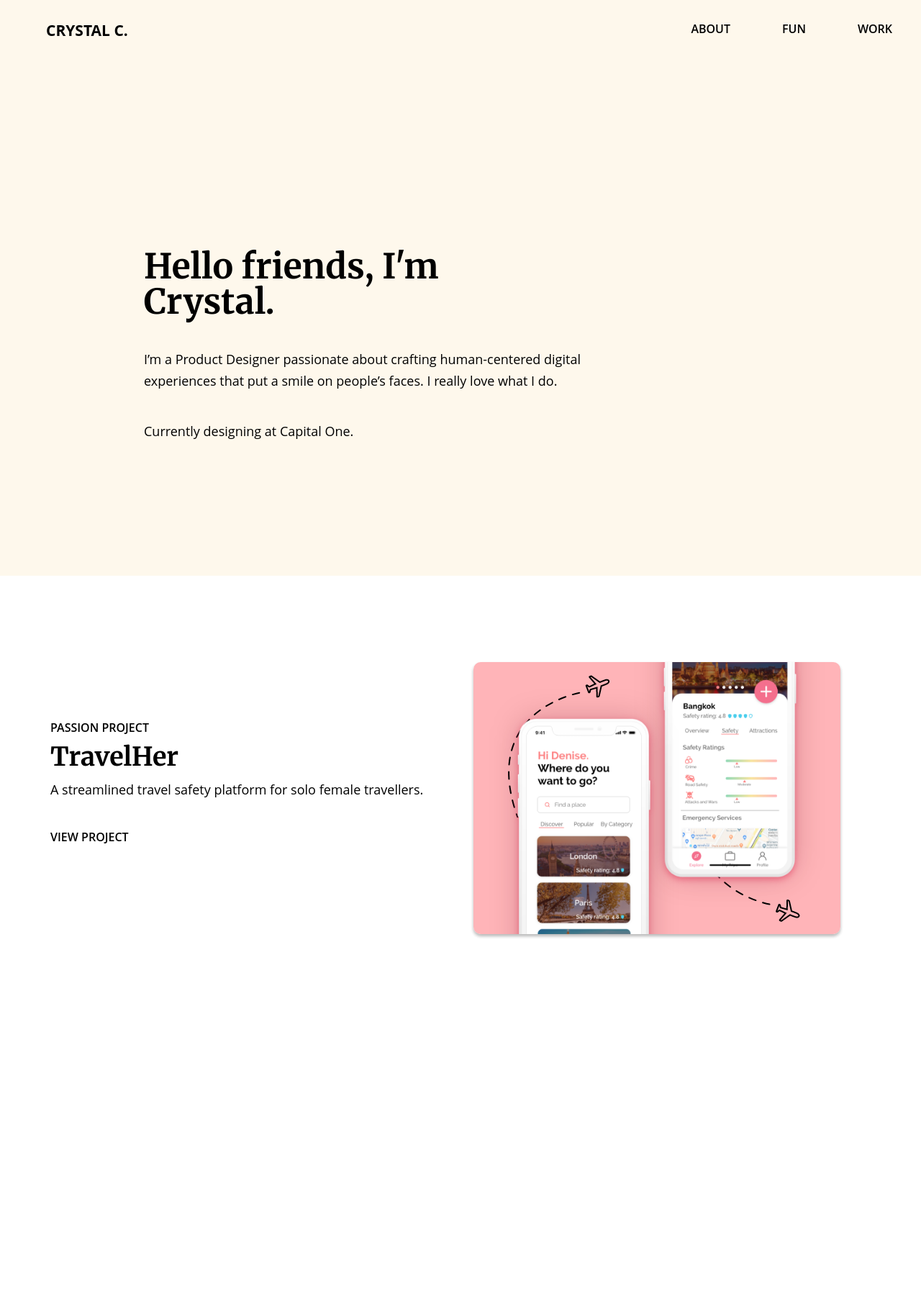
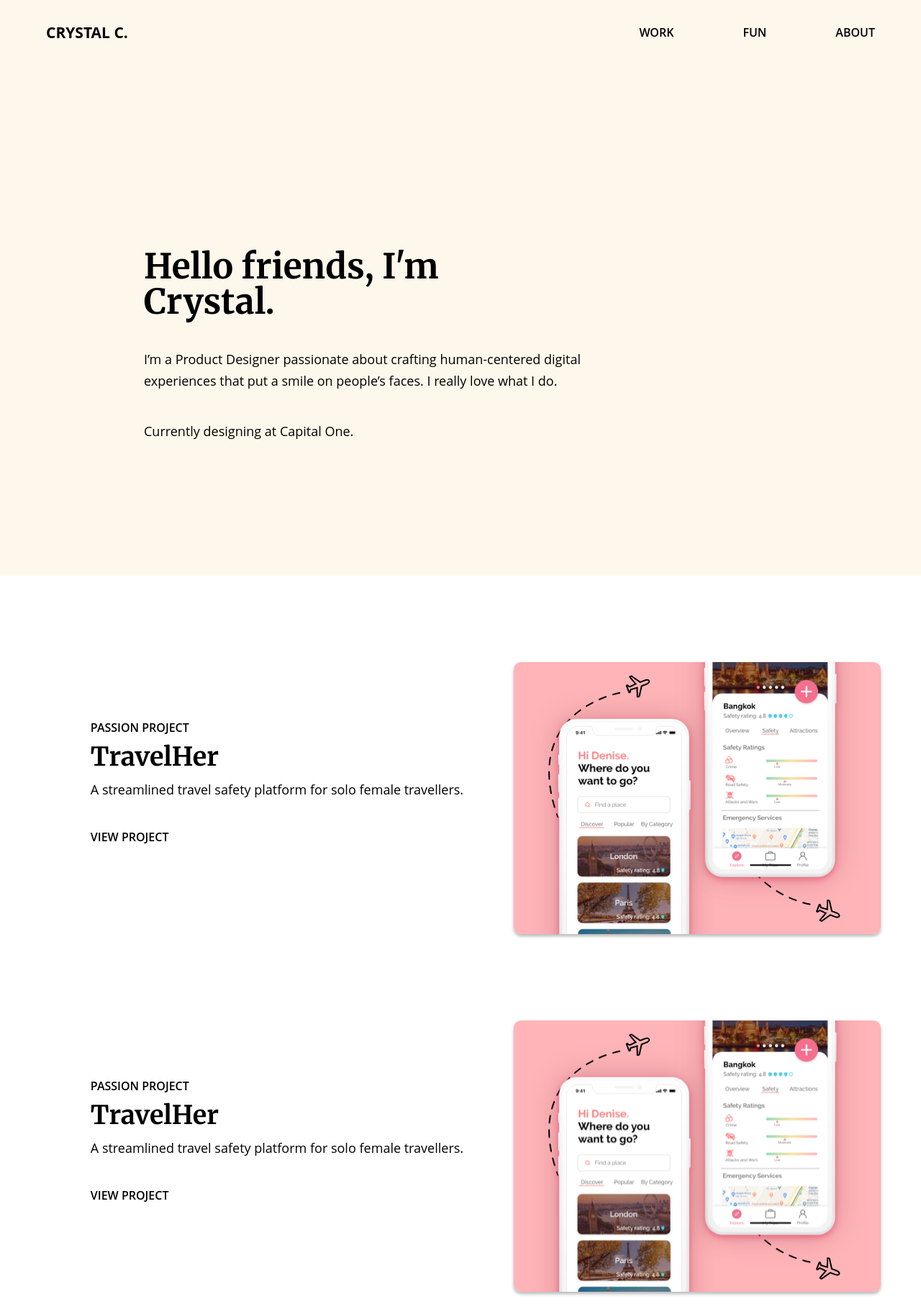
Before and after one commit to crystal-chu/portfolio, a website: page index.html in a window 1280 px wide. Shown: the whole page at 72% size. Before the commit the page ends 1314 px from the top, so only its background shows below. Drawn offline with Linux system fonts and the light colour scheme.

Commit message:
center aligned nav bar

```diff
--- a/index.css
+++ b/index.css
@@ -16,7 +16,7 @@ body {
 }
 /*typography*/
 h1 {
-  font-family: Merriweather, serif;
+  font-family: merriweather, serif;
   font-style: normal;
   font-weight: 700;
   font-size: 48px;
@@ -50,44 +50,43 @@ p {
 
 /* navbar */
 
-ul {
-  list-style: none;
-}
 #navbar {
   background-color: var(--main-yellow);
-}
-.nav {
-  position: absolute;
-  display: inline-block;
+  position: fixed;
+  display: flex;
+  align-items: center;
   top: 0;
   left: 0;
   width: 100%;
   height: 90px;
-  background: var(--main-white);
   z-index: 10;
 }
-
-#logo a {
-  font-weight: 700;
-  font-size: 21px;
-  display: inline-block;
-  float: left;
-  margin-left: 2rem;
+#navbar ul {
+  list-style: none;
+  display: flex;
+  margin-left: auto;
 }
 
-.nav-list a {
-  display: inline-block;
-  float: right;
+#navbar a {
+  display: block;
   font-size: 16px;
   padding: 2rem;
-  margin-right: 0.5rem;
+  margin-right: 2rem;
   font-family: Open Sans, sans-serif;
   font-weight: 600;
   text-transform: uppercase;
   line-height: 100%;
-  vertical-align: Top;
   text-decoration: none;
   color: var(--main-black);
+}
+
+#logo {
+  display: inline-block;
+  margin-left: 2rem;
+}
+#logo a {
+  font-weight: 700;
+  font-size: 21px;
 }
 
 /*welcome*/
@@ -96,7 +95,6 @@ ul {
   display: flex;
   flex-direction: column;
   justify-content: center;
-  item-align: left;
   width: 100%;
   height: 100vh;
   background-color: var(--main-yellow);
@@ -114,9 +112,13 @@ ul {
   padding-right: 400px;
   padding-bottom: 40px;
 }
-
 /*projects*/
 
+#projects {
+  display: flex;
+  flex-direction: column;
+  align-items: center;
+}
 .project-grid {
   display: flex;
   flex-direction: row;
--- a/index.html
+++ b/index.html
@@ -1,39 +1,46 @@
 <!DOCTYPE html>
 <html lang="en">
   <head>
-    <meta charset="UTF-8">
-    <meta name="viewport" content="width=device-width, initial-scale=1.0">
-    <meta http-equiv="X-UA-Compatible" content="ie=edge">
-    <link href="https://fonts.googleapis.com/css2?family=Merriweather:ital,wght@0,300;0,400;0,700;0,900;1,300;1,400;1,700;1,900&display=swap" rel="stylesheet">
-    <link href="./index.css" rel="stylesheet">
+    <meta charset="UTF-8" />
+    <meta name="viewport" content="width=device-width, initial-scale=1.0" />
+    <meta http-equiv="X-UA-Compatible" content="ie=edge" />
+    <link
+      href="https://fonts.googleapis.com/css2?family=Merriweather:ital,wght@0,300;0,400;0,700;0,900;1,300;1,400;1,700;1,900&display=swap"
+      rel="stylesheet"
+    />
+    <link href="./index.css" rel="stylesheet" />
     <title>Crystal Chu</title>
   </head>
 
-  <header id="header">
-    <nav id="navbar" class="nav">
-      <ul class="nav-list">
-        <li>
+  <body>
+    <header>
+      <nav id="navbar">
         <div id="logo">
           <a href=" "> Crystal C.</a>
         </div>
+        <ul>
+          <li>
+            <a href=" ">Work</a>
           </li>
-        <li>
-          <a href=" ">Work</a> </li>
           <li>
             <a href=" ">Fun</a>
           </li>
           <li>
-          <a href=" ">About</a> </li>
+            <a href=" ">About</a>
+          </li>
         </ul>
-      </div>
       </nav>
     </header>
 
+    <main>
       <section id="welcome">
         <h1>Hello friends, I'm Crystal.</h1>
-    <p>I’m a Product Designer passionate about crafting human-centered digital experiences that put a smile on people’s faces. I really love what I do.
+        <p>
+          I’m a Product Designer passionate about crafting human-centered
+          digital experiences that put a smile on people’s faces. I really love
+          what I do.
         </p>
-    <p> Currently designing at Capital One.</p>
+        <p>Currently designing at Capital One.</p>
       </section>
 
       <section id="projects">
@@ -41,16 +48,13 @@
           <div class="project-description">
             <h3>Passion Project</h3>
             <h2>TravelHer</h2>
-       <p>A streamlined travel safety platform for solo female travellers.</p>
-       <a
-          href=""
-          class="view-project">View Project</a>
+            <p>
+              A streamlined travel safety platform for solo female travellers.
+            </p>
+            <a href="" class="view-project">View Project</a>
           </div>
           <div class="project-image">
-     <a
-        href=""
-        class="project project-tile"
-      >
+            <a href="" class="project project-tile">
               <img
                 class="project-image"
                 src="./assets/header_2 – resized@2x.png"
@@ -59,4 +63,27 @@
             </a>
           </div>
         </div>
+
+        <div class="project-grid">
+          <div class="project-description">
+            <h3>Passion Project</h3>
+            <h2>TravelHer</h2>
+            <p>
+              A streamlined travel safety platform for solo female travellers.
+            </p>
+            <a href="" class="view-project">View Project</a>
+          </div>
+          <div class="project-image">
+            <a href="" class="project project-tile">
+              <img
+                class="project-image"
+                src="./assets/header_2 – resized@2x.png"
+                alt="TravelHer Preview"
+              />
+            </a>
+          </div>
+        </div>
+      </section>
+    </main>
+  </body>
 </html>
```
Lines whose indentation alone changed are shown as unchanged.
